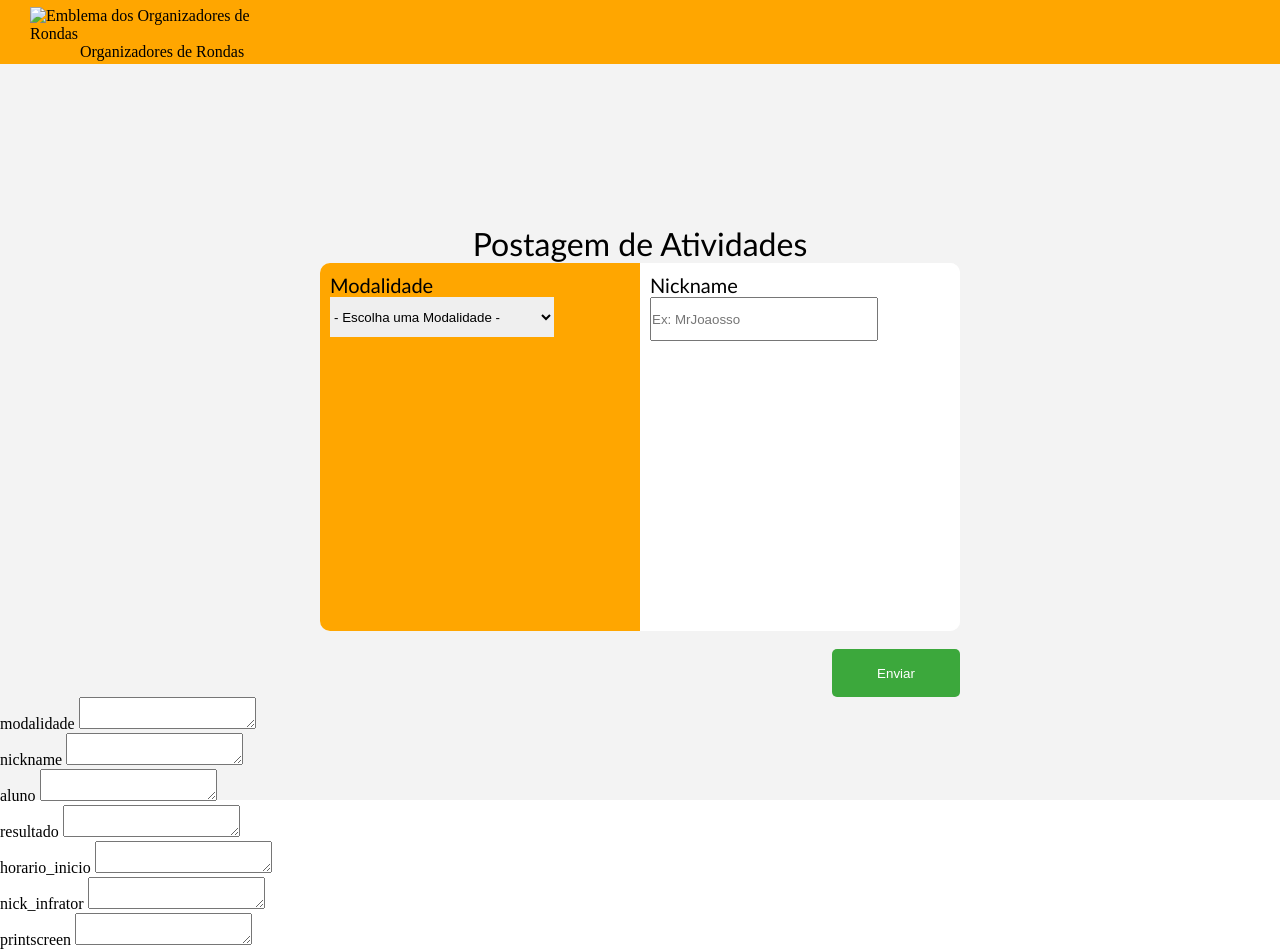
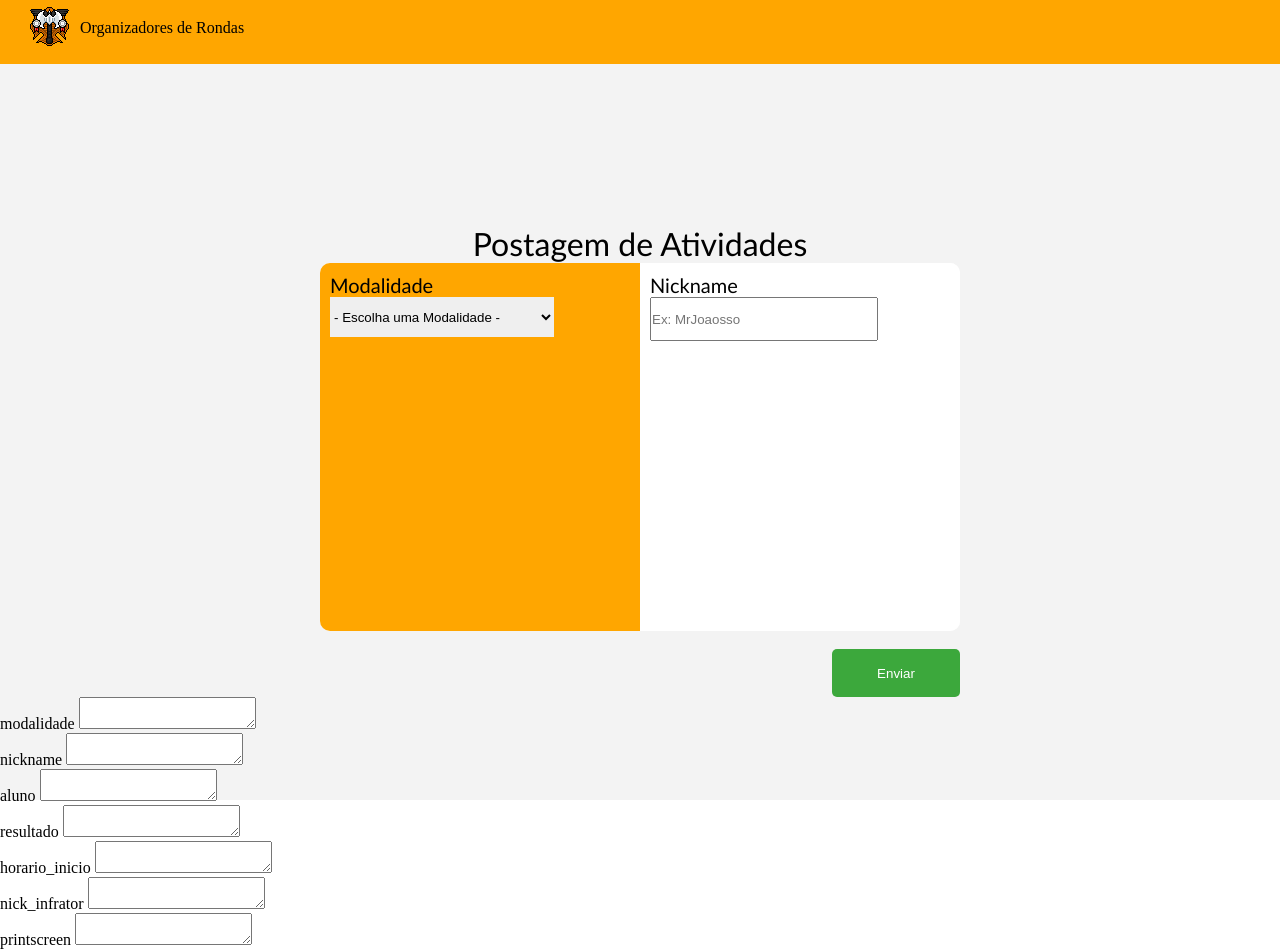
Before and after one commit to RondeirosRCC/AtividadesROND, a plain HTML site: page index.html in a window 1280 px wide. Drawn offline with nearby package versions, Linux system fonts and the light colour scheme.

Commit message:
Update index.html

```diff
--- a/index.html
+++ b/index.html
@@ -16,7 +16,7 @@
 <body>
     <header>
         <div id="div_emblema">
-            <img src="imagens/Emblema.gif" alt="Emblema dos Organizadores de Rondas" id="EmblemaTopo">
+            <img src="Emblema.gif" alt="Emblema dos Organizadores de Rondas" id="EmblemaTopo">
             <p id="TextoEmb">Organizadores de Rondas</p>
         </div>
     </header>
```
